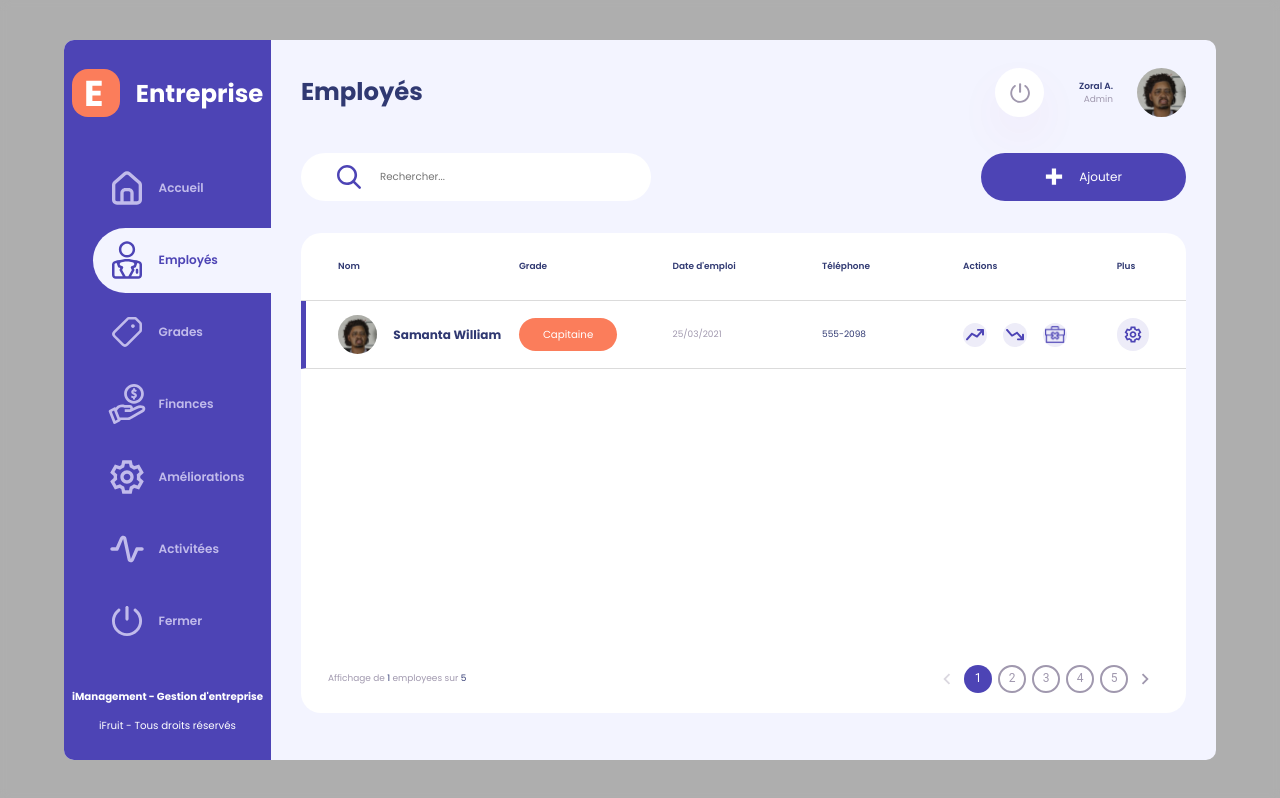
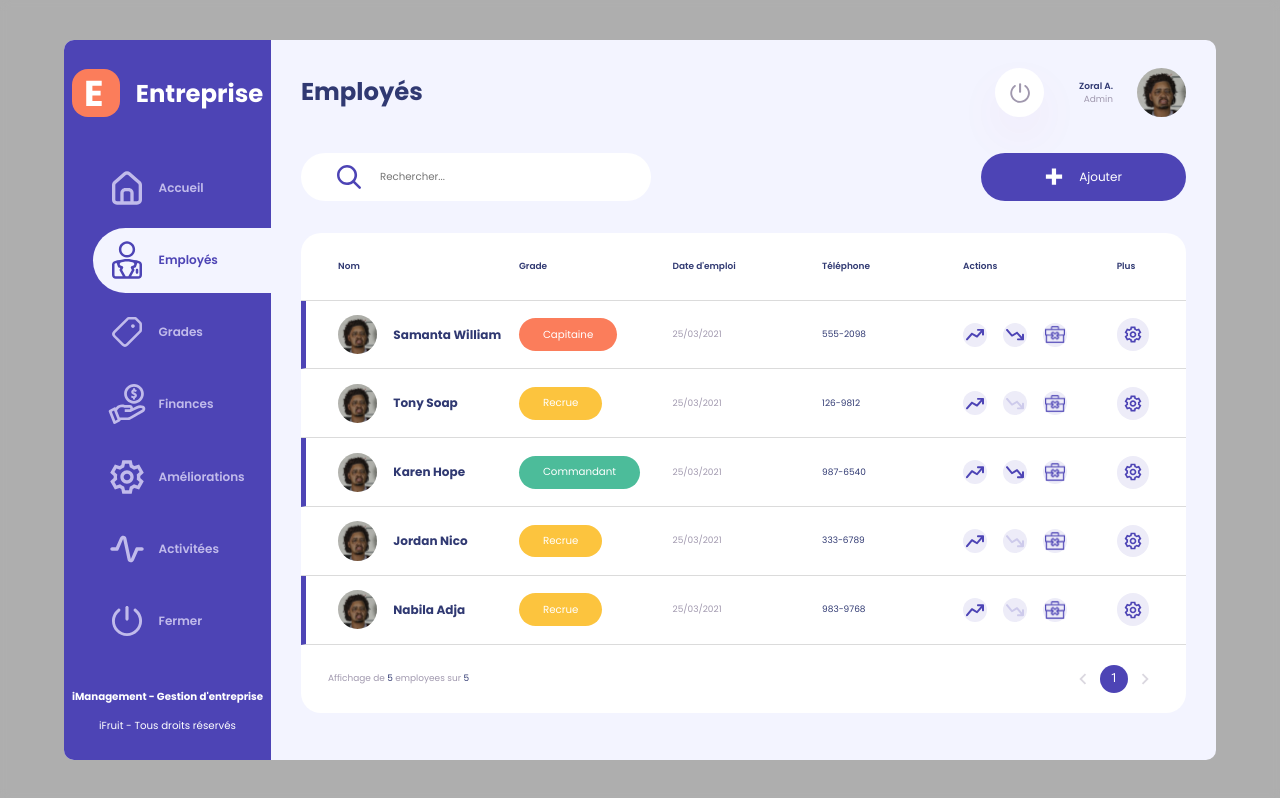
Before and after one commit to Tryade-projects/triade-dashboard, a React (Vite) app: page /employees in a window 1280 px wide. Built offline with nearby package versions, Linux system fonts and the light colour scheme.

Commit message:
add css of buttons actions if employee are boss or recrue

```diff
--- a/src/components/ManageEmployeeDash/ManageEmployeeDash.jsx
+++ b/src/components/ManageEmployeeDash/ManageEmployeeDash.jsx
@@ -6,7 +6,7 @@ import filteredData from "../../utils/filteredData";
 import DataContext from "../../contexts/DataContext";
 import PaginationWrapper from "../PaginationWrapper/PaginationWrapper";
 
-const INFO_PER_PAGE = 1;
+const INFO_PER_PAGE = 5;
 
 const ManageEmployeeDash = ({ search }) => {
   const { employees, setEmployees } = useContext(DataContext);
--- a/src/components/ManageEmployeeDash/componentsEmployee/BodyTable.jsx
+++ b/src/components/ManageEmployeeDash/componentsEmployee/BodyTable.jsx
@@ -1,4 +1,4 @@
-import React, { useState, useContext } from "react";
+import React, { useState, useContext, useRef } from "react";
 import ButtonActions from "../../ButtonActions/ButtonActions";
 import ModalActions from "../../ModalActions/ModalActions";
 import { Link } from "react-router-dom";
@@ -16,7 +16,6 @@ const BodyTable = ({
   setCurrentPage,
 }) => {
   const { ranks, setRanks, employees } = useContext(DataContext);
-  console.log(ranks);
   const [modalIsOpen, setIsOpen] = useState(false);
   const [firedEmployee, setFiredEmployee] = useState({
     id: "",
@@ -51,15 +50,16 @@ const BodyTable = ({
       if (t.id === profil.id) {
         const indexRank = ranks.findIndex((t) => t.label === profil.rank);
         const nextRankIndex = Math.max(indexRank - 1, 0);
+
         return {
           ...t,
-          id: profil.id,
           rank: ranks[nextRankIndex].label,
           color: ranks[nextRankIndex].color,
         };
       }
       return t;
     });
+
     setEmployees(newEmployeesList);
     localStorage.setItem("employees", JSON.stringify(newEmployeesList));
   };
@@ -68,12 +68,12 @@ const BodyTable = ({
     const newEmployeesList = employees.map((t) => {
       if (t.id === profil.id) {
         const indexRank = ranks.findIndex((t) => t.label === profil.rank);
-        const nextRankIndex = Math.min(indexRank + 1, ranks.length);
+        const previousRankIndex = Math.min(indexRank + 1, ranks.length - 1);
+        // if (previousRankIndex === ranks.length - 1)
         return {
           ...t,
-          id: profil.id,
-          rank: ranks[nextRankIndex].label,
-          color: ranks[nextRankIndex].color,
+          rank: ranks[previousRankIndex].label,
+          color: ranks[previousRankIndex].color,
         };
       }
       return t;
@@ -119,6 +119,7 @@ const BodyTable = ({
                 onClick={() => handleIncrease(employee)}
                 alt="Bouton pour promouvoir l'employé"
                 title="Promouvoir"
+                inactive={employee.rank === "Boss" ? true : false}
               />
 
               <ButtonActions
@@ -126,6 +127,7 @@ const BodyTable = ({
                 onClick={() => handleDecrease(employee)}
                 alt="Bouton pour rétrograder l'employé"
                 title="Rétrograder"
+                inactive={employee.rank === "Recrue" ? true : false}
               />
 
               <ButtonActions
--- a/src/components/ManageRanksDash/ManageRanksDash.jsx
+++ b/src/components/ManageRanksDash/ManageRanksDash.jsx
@@ -6,7 +6,7 @@ import { usePagination } from "../../utils/usePagination";
 import filteredData from "../../utils/filteredData";
 import DataContext from "../../contexts/DataContext";
 
-const INFO_PER_PAGE = 1;
+const INFO_PER_PAGE = 5;
 
 const ManageRanksDash = ({ search }) => {
   const { ranks, setRanks } = useContext(DataContext);
```
